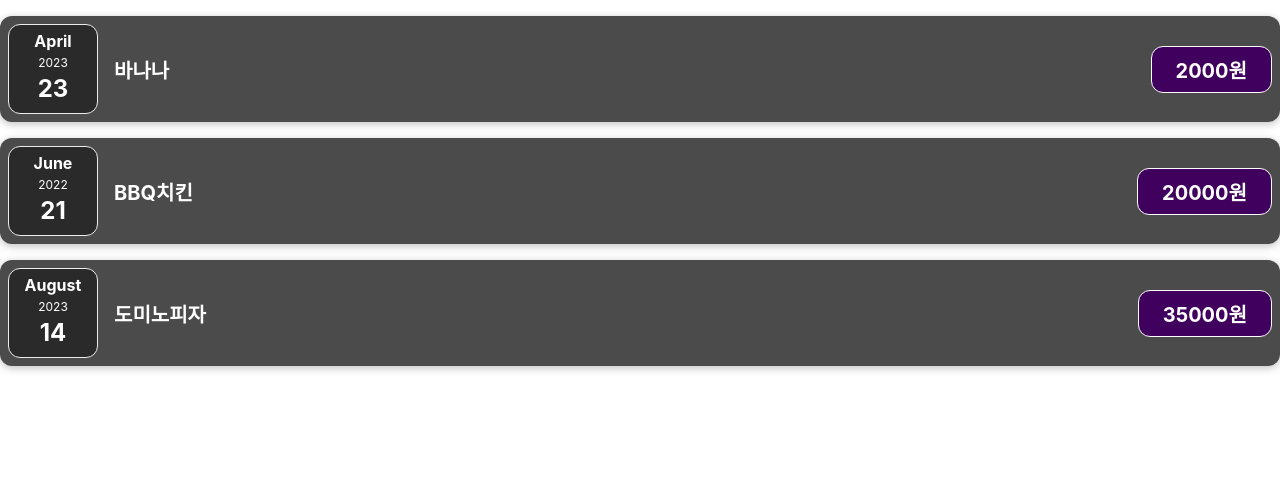
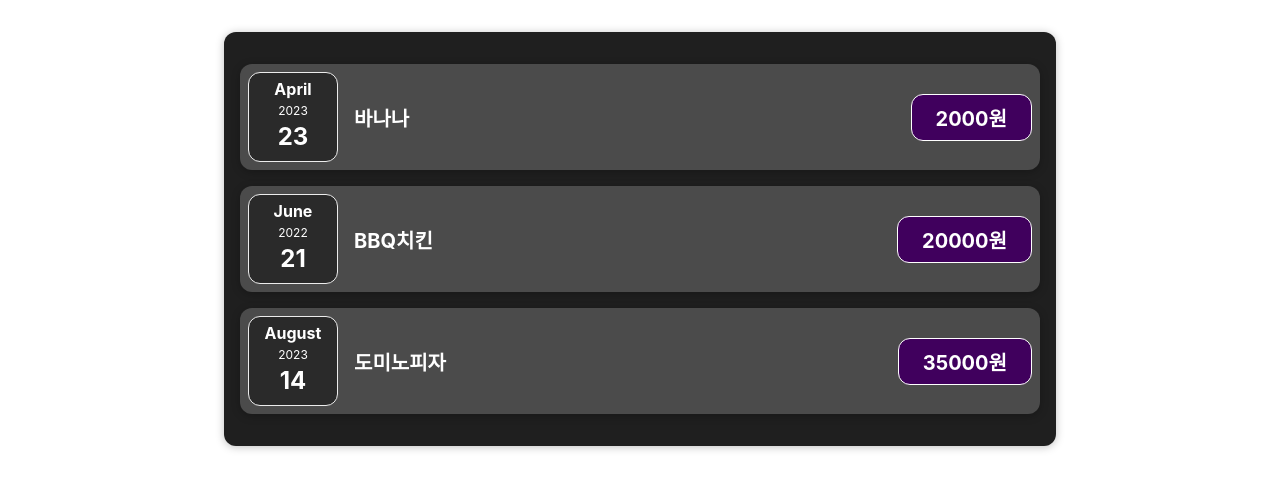
Before and after one commit to bumjun2/react-study202308, a React (Create React App) app: page / in a window 1280 px wide. Shown: the top 490 px of the page. Built offline with nearby package versions, Linux system fonts and the light colour scheme.

Commit message:
컴퍼넌트 분활하기 - ExpenseList

```diff
--- a/src/App2.js
+++ b/src/App2.js
@@ -1,5 +1,6 @@
 import React from 'react';
 import ExpenseItem from './components/ExpenseItem';
+import ExpenseList from './components/ExpenseList';
 
 const App = () => {
   // 지출 항목 객체 배열
@@ -21,25 +22,7 @@
     },
   ];
 
-  return (
-    <>
-      <ExpenseItem
-        title={expenses[0].title}
-        price={expenses[0].price}
-        date={expenses[0].date}
-      />
-      <ExpenseItem
-        title={expenses[1].title}
-        price={expenses[1].price}
-        date={expenses[1].date}
-      />
-      <ExpenseItem
-        title={expenses[2].title}
-        price={expenses[2].price}
-        date={expenses[2].date}
-      />
-    </>
-  );
+  return <ExpenseList items={expenses} />;
 };
 
 export default App;
--- /dev/null
+++ b/src/components/ExpenseList.css
@@ -0,0 +1,9 @@
+.expenses {
+  padding: 1rem;
+  background-color: rgb(31, 31, 31);
+  margin: 2rem auto;
+  width: 50rem;
+  max-width: 95%;
+  border-radius: 12px;
+  box-shadow: 0 1px 8px rgba(0, 0, 0, 0.25);
+}
--- /dev/null
+++ b/src/components/ExpenseList.js
@@ -0,0 +1,27 @@
+import React from 'react';
+import ExpenseItem from './ExpenseItem';
+import './ExpenseList.css';
+
+const ExpenseList = ({ items }) => {
+  return (
+    <div className="expenses">
+      <ExpenseItem
+        title={items[0].title}
+        price={items[0].price}
+        date={items[0].date}
+      />
+      <ExpenseItem
+        title={items[1].title}
+        price={items[1].price}
+        date={items[1].date}
+      />
+      <ExpenseItem
+        title={items[2].title}
+        price={items[2].price}
+        date={items[2].date}
+      />
+    </div>
+  );
+};
+
+export default ExpenseList;
```
